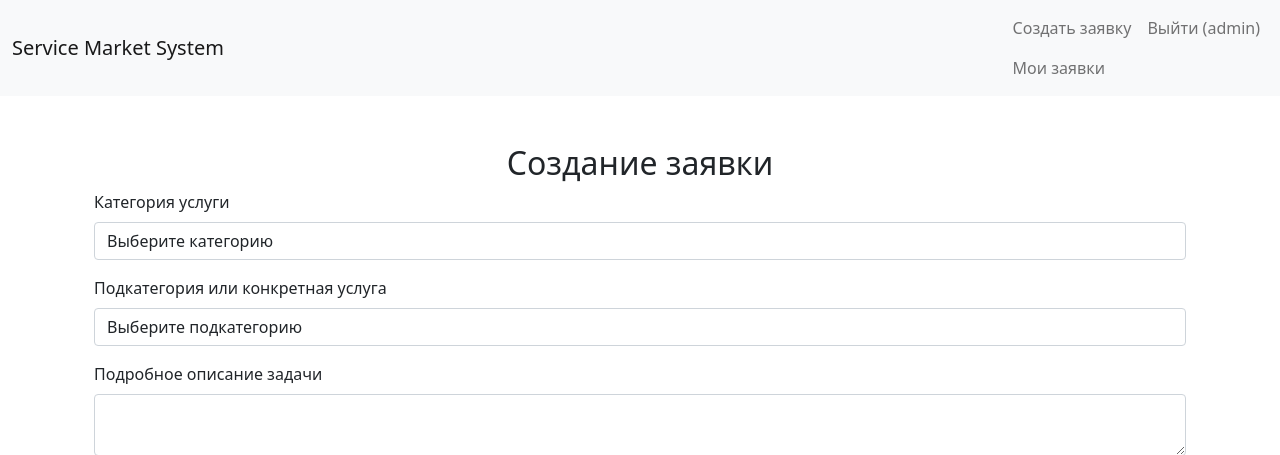
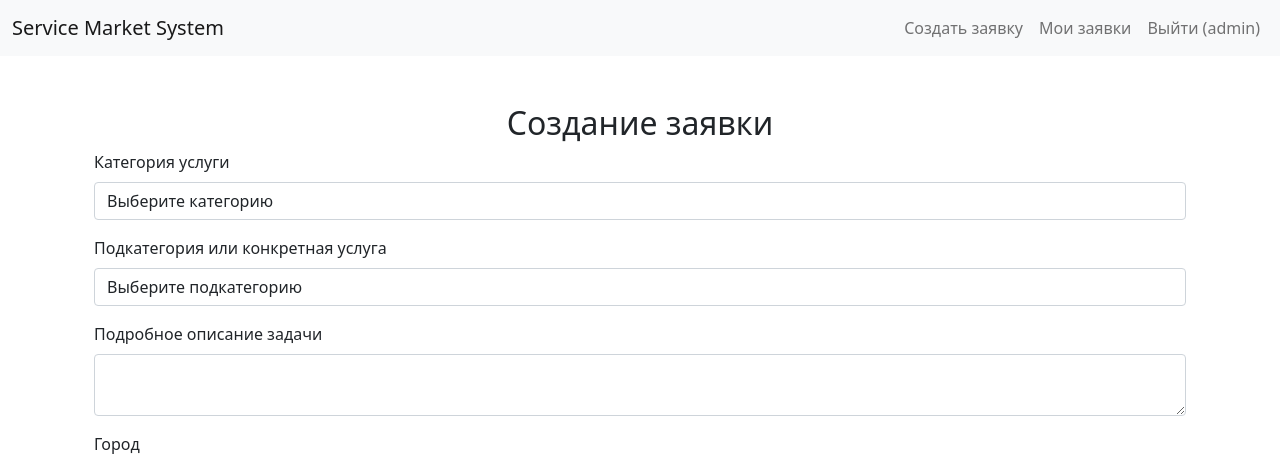
Before and after one commit to Irinka5/service_market_system, a Flask app: page /application/new in a window 1280 px wide. Shown: the top 455 px of the page. Run offline with Flask 2, Linux system fonts and the light colour scheme; a user stored in the database is signed in; data comes from the database, SQL or seed files in the repository; some libraries are stand-ins or nearby versions.

Commit message:
Поправлен base

```diff
--- a/app/templates/base.html
+++ b/app/templates/base.html
@@ -18,16 +18,18 @@
                 <ul class="navbar-nav ms-auto">
                     <!-- Навигация для авторизованного пользователя -->
                     {% if current_user.is_authenticated %}
-                        <li class="nav-item">
                             {% if current_user.role == 'executor' %}
                                 <!-- Ссылка на список заявок для исполнителя -->
-                                <a class="nav-link" href="{{ url_for('executor.executor_applications') }}">Список заявок</a>
+                    <li class="nav-item"><a class="nav-link" href="{{ url_for('executor.executor_applications') }}">Список заявок</a></li>
                             {% else %}
                                 <!-- Ссылка на создание заявки для обычного пользователя -->
-                                <a class="nav-link" href="{{ url_for('main.new_application') }}">Создать заявку</a>
-                                <a class="nav-link" href="{{ url_for('main.application_list') }}">Мои заявки</a>
+                                <li class="nav-item">
+                                    <a class="nav-link" href="{{ url_for('main.new_application') }}">Создать заявку</a>
+                                </li>
+                                <li class="nav-item">
+                                    <a class="nav-link" href="{{ url_for('main.application_list') }}">Мои заявки</a>
+                                </li>
                             {% endif %}
-                        </li>
                         <li class="nav-item">
                             <a class="nav-link" href="{{ url_for('auth.logout') }}">Выйти ({{ current_user.username }})</a>
                         </li>
@@ -39,6 +41,7 @@
                             <a class="nav-link" href="{{ url_for('auth.register') }}">Регистрация</a>
                         </li>
                     {% endif %}
+
                 </ul>
             </div>
         </div>
```
